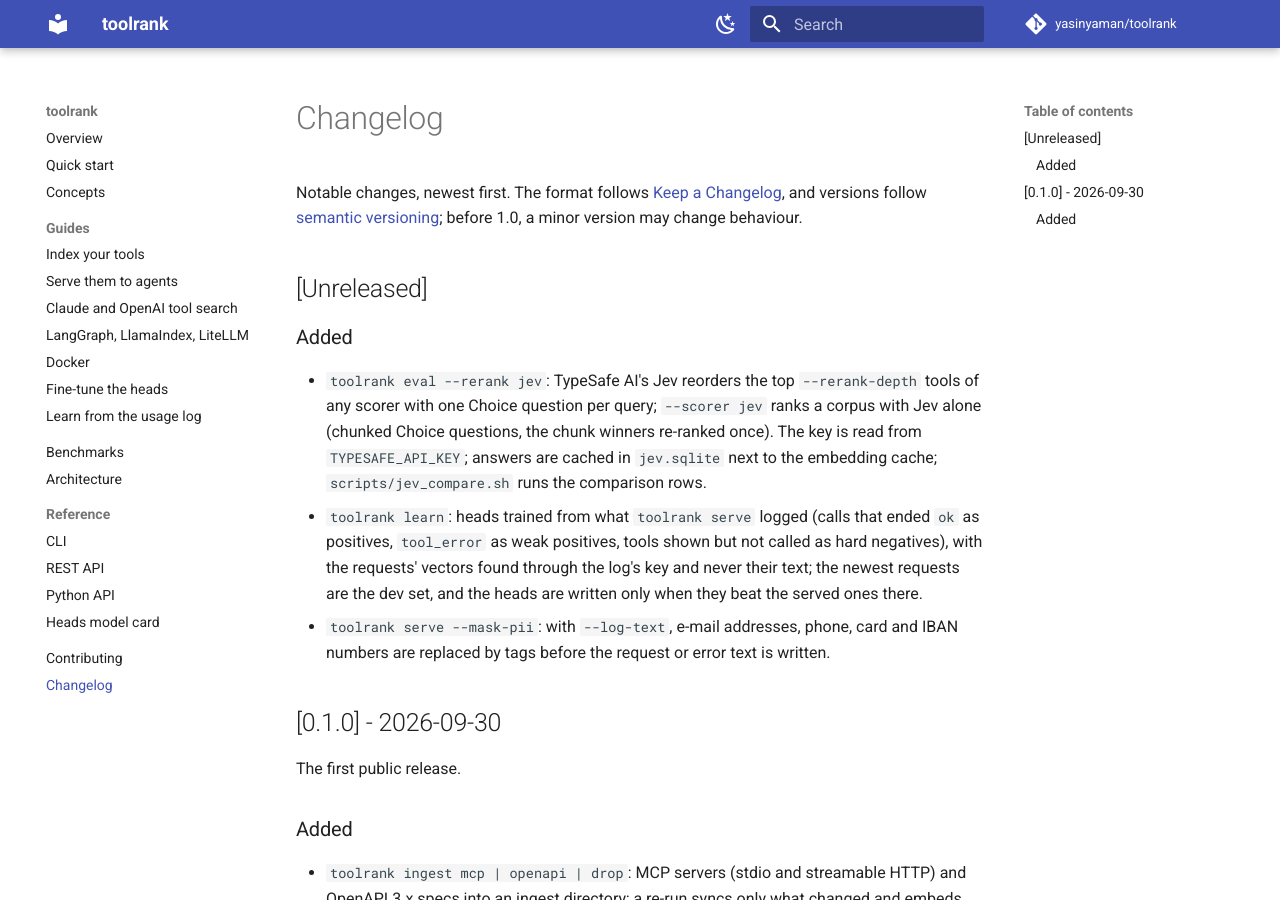
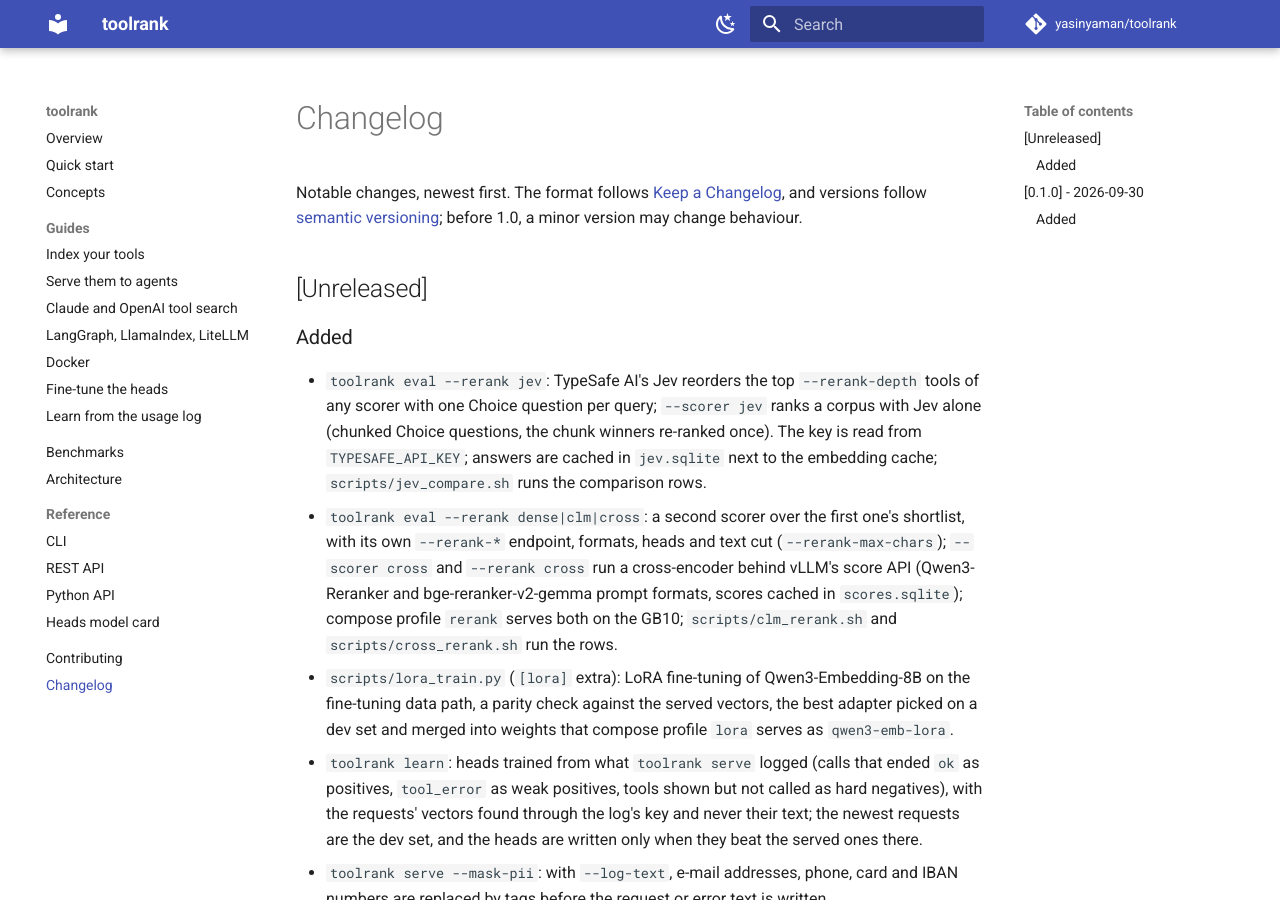
Before and after one commit to yasinyaman/toolrank, an MkDocs documentation site: the page built from docs/changelog.md, in a window 1280 px wide and 900 px high. Built offline with MkDocs 1.6.1 and Material for MkDocs 9.7.7, drawn with Linux system fonts in a browser that asks for light colours; comment, search, counter and statistics services are not loaded.

Commit message:
faz-2/w1: changelog and CLAUDE.md for --rerank, the cross-encoders and LoRA training
Co-Authored-By: Claude Fable 5.1 <noreply@anthropic.com>

```diff
--- a/CHANGELOG.md
+++ b/CHANGELOG.md
@@ -13,6 +13,14 @@ change behaviour.
   Choice questions, the chunk winners re-ranked once). The key is read from `TYPESAFE_API_KEY`;
   answers are cached in `jev.sqlite` next to the embedding cache; `scripts/jev_compare.sh` runs the
   comparison rows.
+- `toolrank eval --rerank dense|clm|cross`: a second scorer over the first one's shortlist, with its
+  own `--rerank-*` endpoint, formats, heads and text cut (`--rerank-max-chars`); `--scorer cross` and
+  `--rerank cross` run a cross-encoder behind vLLM's score API (Qwen3-Reranker and
+  bge-reranker-v2-gemma prompt formats, scores cached in `scores.sqlite`); compose profile `rerank`
+  serves both on the GB10; `scripts/clm_rerank.sh` and `scripts/cross_rerank.sh` run the rows.
+- `scripts/lora_train.py` (`[lora]` extra): LoRA fine-tuning of Qwen3-Embedding-8B on the
+  fine-tuning data path, a parity check against the served vectors, the best adapter picked on a dev
+  set and merged into weights that compose profile `lora` serves as `qwen3-emb-lora`.
 - `toolrank learn`: heads trained from what `toolrank serve` logged (calls that ended `ok` as
   positives, `tool_error` as weak positives, tools shown but not called as hard negatives), with the
   requests' vectors found through the log's key and never their text; the newest requests are the
```
Also changed, not shown: CLAUDE.md (+13 -1 lines).
